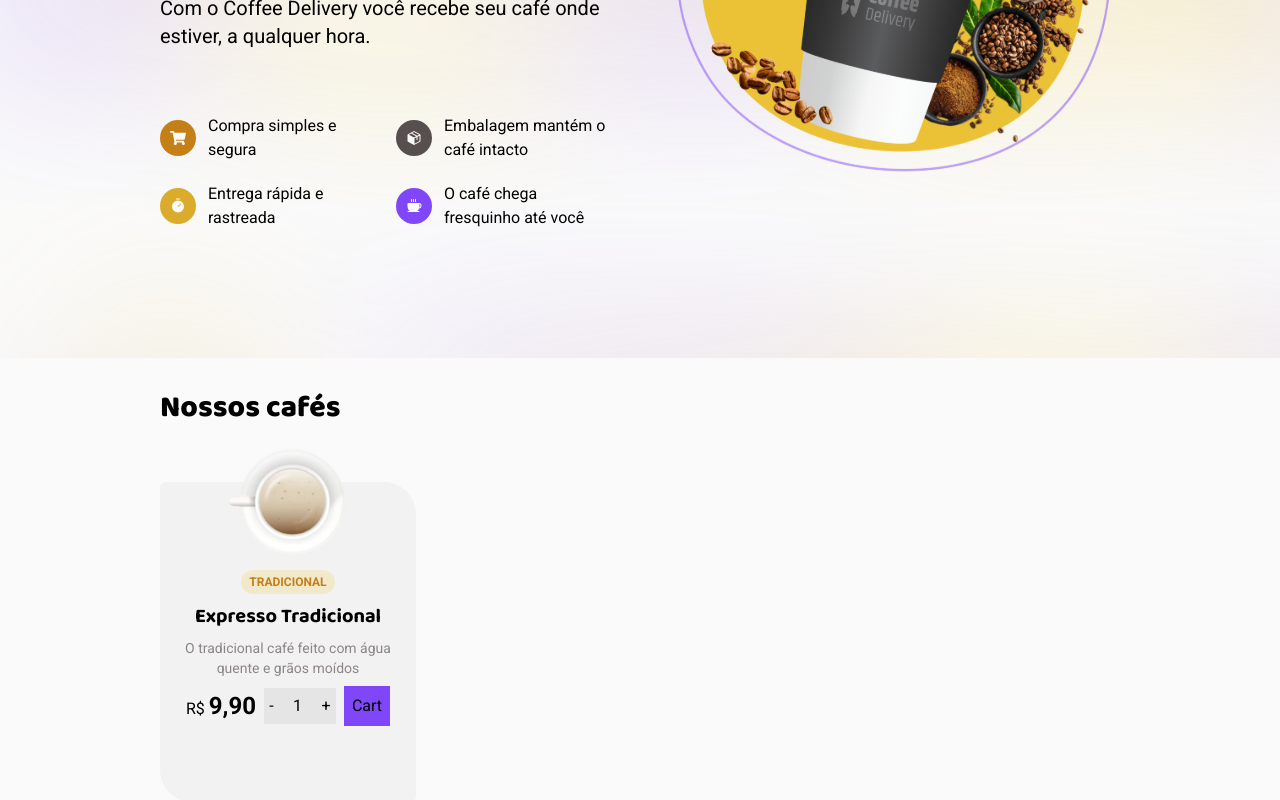
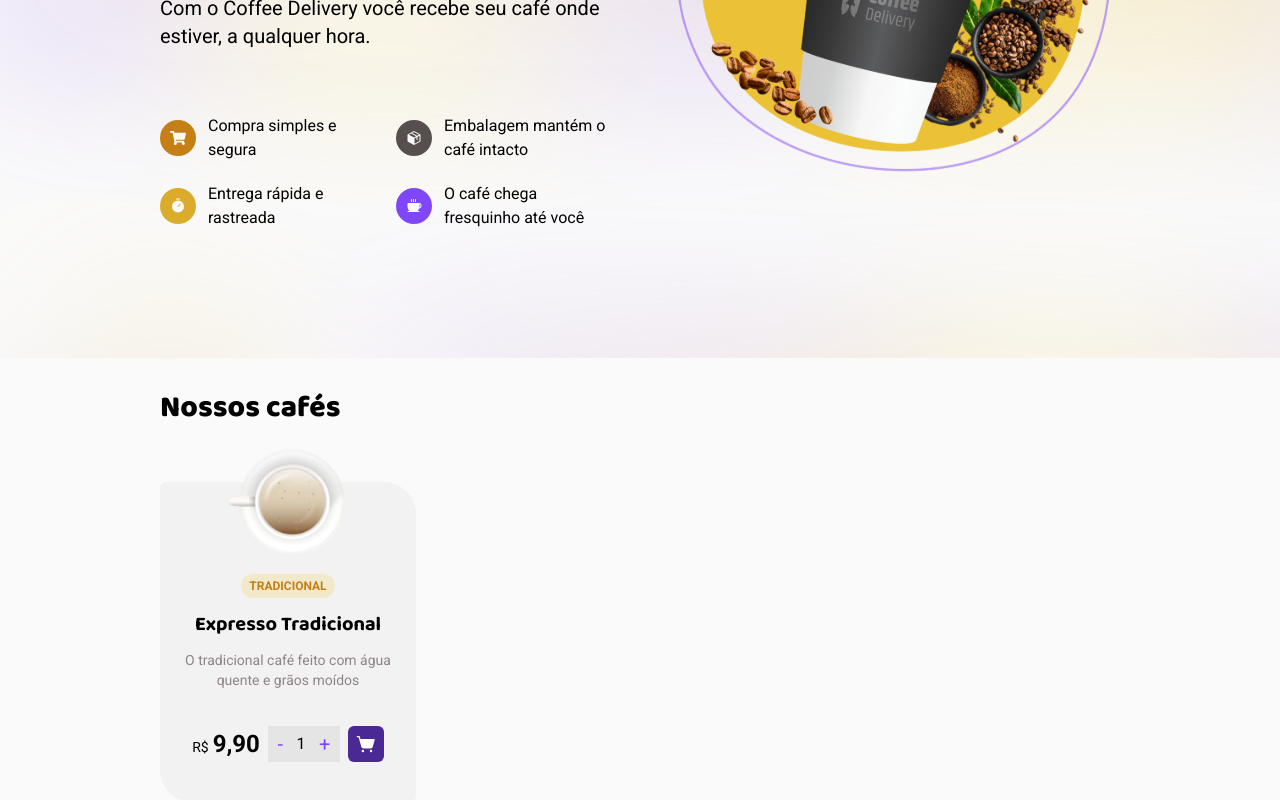
Before and after one commit to Hzimr/Desafio02CoffeeDelivery, a Next.js app: page / in a window 1280 px wide. Shown: the part 450-1250 px from the top of the page. Built offline with nearby package versions, Linux system fonts and the light colour scheme.

Commit message:
feat: finish coffee card

```diff
--- a/app/page.tsx
+++ b/app/page.tsx
@@ -5,6 +5,7 @@ import { Intro } from "./components/intro";
 import Image from "next/image";
 import { useRef } from "react";
 import CafeComLeite from "../app/assets/tiposDeCafe/cafeComLeite.svg";
+import { PiShoppingCartSimpleFill } from "react-icons/pi";
 
 const baloo2 = Baloo_2({
   subsets: ["latin-ext"],
@@ -12,7 +13,7 @@ const baloo2 = Baloo_2({
 
 const roboto = Roboto({
   subsets: ["latin-ext"],
-  weight: ["700"],
+  weight: ["400", "700"],
 });
 
 export default function Home() {
@@ -44,7 +45,7 @@ export default function Home() {
             Nossos cafés
           </h2>
           <div className="flex flex-wrap gap-8 text-black">
-            <div className="flex h-80 w-64 flex-col items-center gap-2 rounded-bl-[32px] rounded-br-md rounded-tl-md rounded-tr-[32px] bg-baseCard px-5 pb-5">
+            <div className="flex h-80 w-64 flex-col items-center gap-3 rounded-bl-[32px] rounded-br-md rounded-tl-md rounded-tr-[32px] bg-baseCard px-5 pb-5">
               <div className="relative -top-10 h-20">
                 <Image
                   src={CafeComLeite}
@@ -67,13 +68,18 @@ export default function Home() {
               <p className="text-center text-sm text-baseLabel">
                 O tradicional café feito com água quente e grãos moídos
               </p>
-              <section className="flex items-center gap-2">
+              <section className="mt-6 flex items-center justify-center gap-2">
                 <span className="inline">
-                  R$ <p className="inline text-2xl font-bold">9,90</p>
+                  <p
+                    className={`${roboto.className} inline text-sm font-normal`}
+                  >
+                    R$
+                  </p>{" "}
+                  <p className="inline text-2xl font-bold">9,90</p>
                 </span>
                 <div className="flex h-9 w-[72px] items-center justify-center gap-1 bg-baseButton">
                   <button onClick={subtractValue}>
-                    <span>-</span>
+                    <span className="text-xl text-purple">-</span>
                   </button>
                   <input
                     ref={inputRef}
@@ -82,15 +88,17 @@ export default function Home() {
                     id=""
                     min="0"
                     max="100"
-                    className="no-arrows w-10 appearance-none justify-center bg-transparent text-center"
+                    className="no-arrows w-7 appearance-none justify-center bg-transparent text-center"
                     placeholder="1"
                     defaultValue="1"
                   />
                   <button onClick={addValue}>
-                    <span>+</span>
+                    <span className="text-xl text-purple">+</span>
                   </button>
                 </div>{" "}
-                <button className="bg-purple p-2">Cart</button>
+                <button className="rounded-md bg-purpleDark p-2 text-white">
+                  <PiShoppingCartSimpleFill className="size-5" />
+                </button>
               </section>
             </div>
           </div>
```
